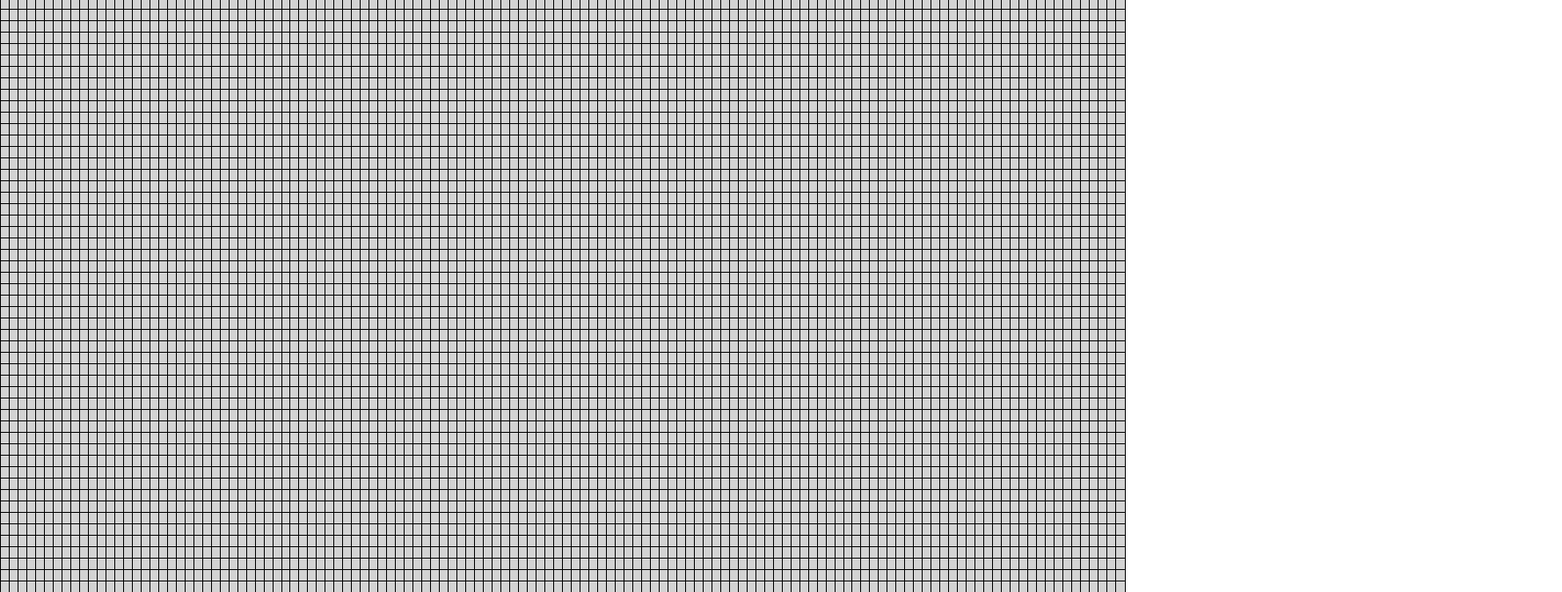
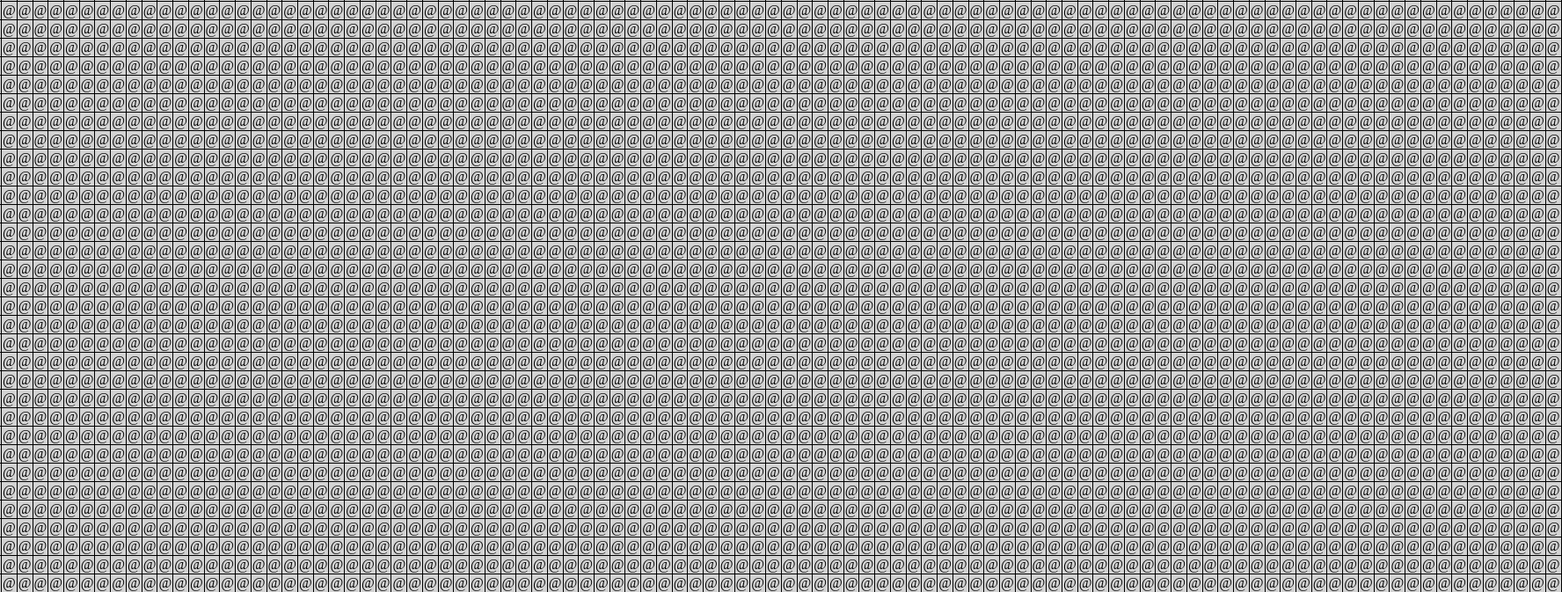
Before and after one commit to pavellitvinko/grid-experiment, a plain HTML site: page index.html in a window 1280 px wide. Shown: the top 673 px of the page at 88% size, 1776 px wide, since content can reach past the window. Drawn offline with Linux system fonts and the light colour scheme.

Commit message:
Update index.html

```diff
--- a/index.html
+++ b/index.html
@@ -51,7 +51,7 @@
             for (let i = 0; i < rows; i++) {
                 tableContent += '<tr>';
                 for (let j = 0; j < cols; j++) {
-                    tableContent += '<td class="interactive-element"></td>';
+                    tableContent += '<td class="interactive-element">@</td>';
                 }
                 tableContent += '</tr>';
             }
```
